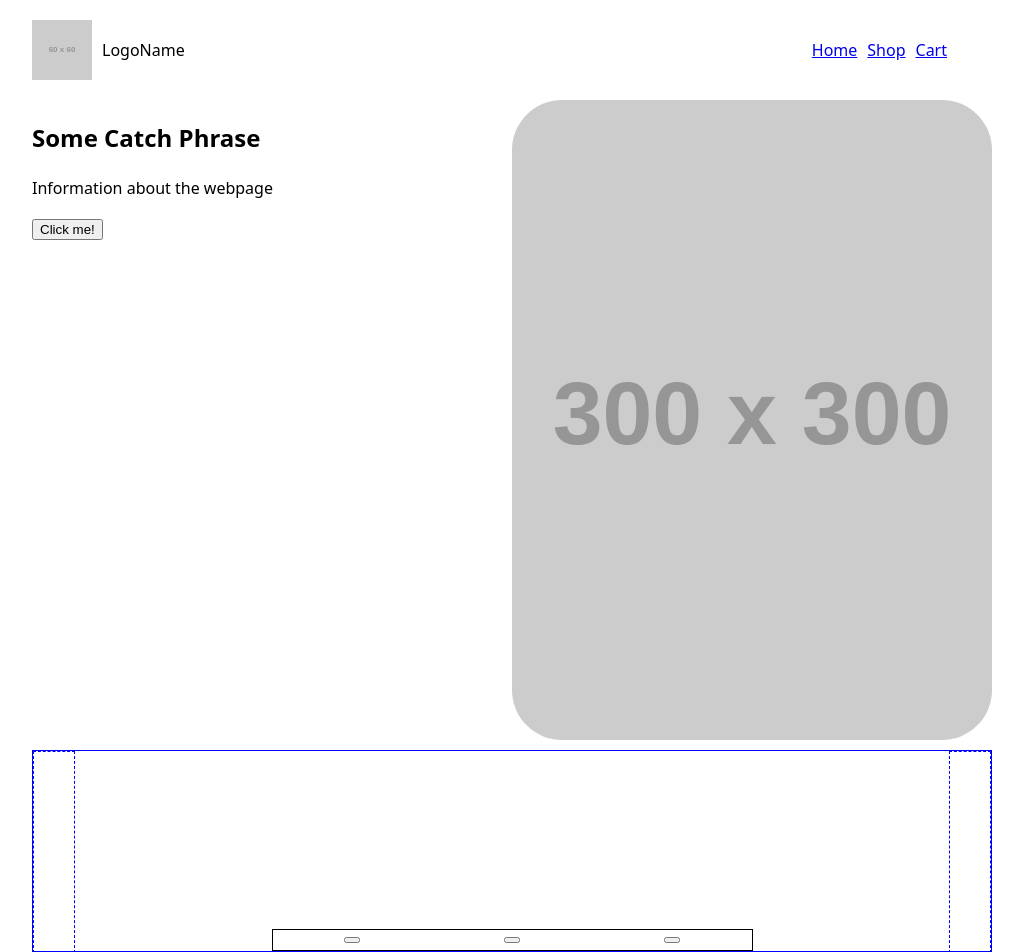
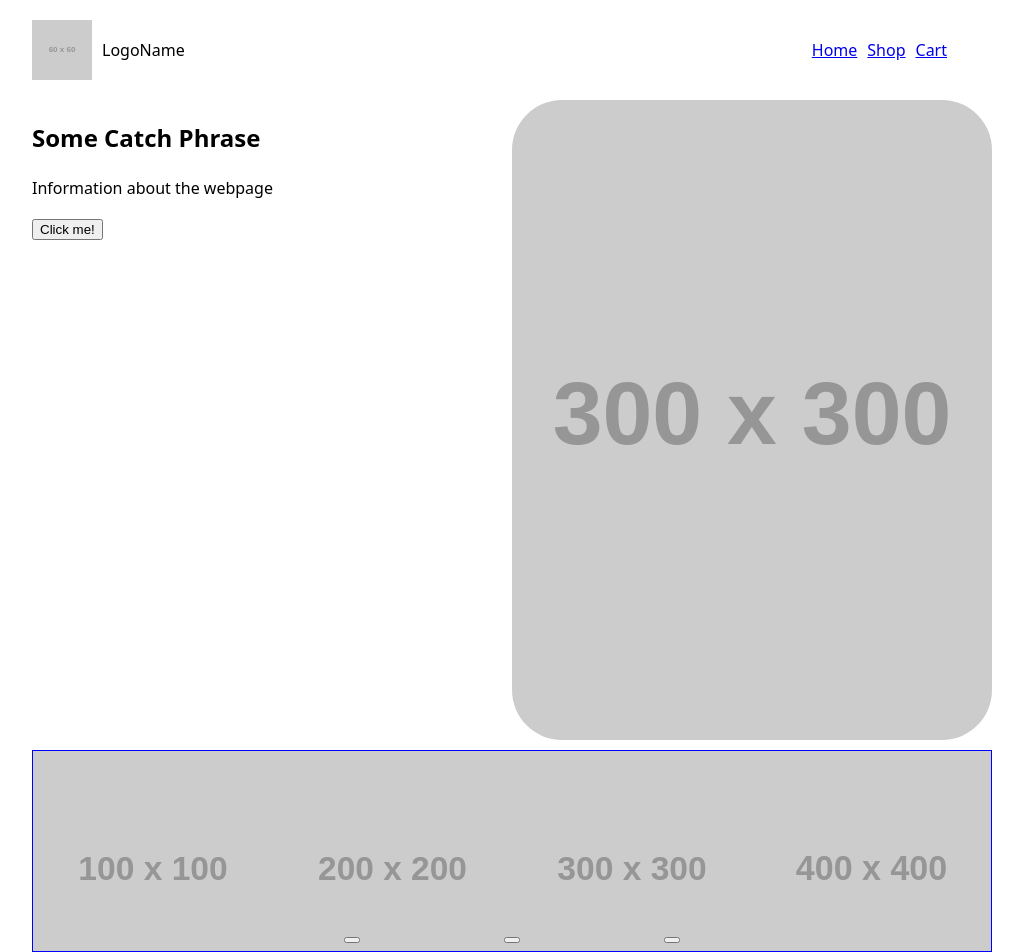
Before and after one commit to boradogan/project_shopping-cart, a React (Vite) app: page / in a window 1280 px wide. Shown: the top 952 px of the page, without its empty margins (128-1151 px from the left). Built offline with nearby package versions, Linux system fonts and the light colour scheme; no server answers.

Commit message:
added basic image caroussel logic

```diff
--- a/src/App.css
+++ b/src/App.css
@@ -2,7 +2,7 @@
   width: clamp(450px, 80%, 1280px);
   margin: 0 auto;
   padding: 0 2rem;
-  min-height: 100vh;
+  min-height: 120vh;
   box-sizing: border-box;
 }
 
@@ -61,12 +61,40 @@ img {
 }
 
 .image-caroussel{
-  display: grid;
-  grid-template-columns: 1fr repeat(3, 2fr) 1fr;
-  grid-template-rows: 1fr;
-  min-height: 200px;
+  /* display: grid; */
+  /* grid-template-columns: 1fr repeat(3, 2fr) 1fr; */
+  /* grid-template-rows: 1fr; */
+
+
+
+  height: 200px;
   border: 1px solid blue;
   position: relative;
+  overflow: hidden;
+}
+.caroussel-image-container{
+   display: flex;
+  flex-direction: row;
+  flex-wrap: nowrap;
+  height: 100%;
+  transition: transform 0.5s ease-out ;
+
+
+
+}
+
+
+.caroussel-item-big{
+  width: 25%;
+  height: 100%;
+
+
+  flex-shrink: 0;
+}
+.caroussel-item-big img{
+  width: 100%;
+
+  object-fit: contain;
 }
 .image-caroussel .button-wrapper{
   height: 20px;
@@ -91,7 +119,9 @@ img {
   flex-direction: column;
   justify-content: center;
 }
-
+.image-caroussel .button-wrapper button{
+  z-index: 999;
+}
 .image-caroussel .direct {
   position: absolute;
   border: 1px dashed blue;
--- a/src/components/ImageCaroussel.jsx
+++ b/src/components/ImageCaroussel.jsx
@@ -1,16 +1,35 @@
+import { useEffect, useRef, useState } from "react"
 export function ImageCaroussel(){
+
+    const [currentIndex, setCurrentIndex] = useState(0)
+    const goToNext = () => {
+        setCurrentIndex(prevIndex =>
+            prevIndex === 6 - 1 ? 0 : prevIndex + 1
+        );
+    };
+
+    const goToPrevious = () => {
+        setCurrentIndex(prevIndex =>
+            prevIndex === 0 ? 6 - 1 : prevIndex - 1
+        );
+    };
+    const containerStyle = {
+        transform: `translateX(-${currentIndex * 25}%)`
+    };
+
     return(
         <div className="image-caroussel">
+
             <div className="button-wrapper">
                 <ul>
                     <li>
-                        <button></button>
+                        <button onClick={goToPrevious}></button>
                     </li>
                     <li>
                         <button></button>
                     </li>
                     <li>
-                        <button></button>
+                        <button onClick={goToNext}></button>
                     </li>
                 </ul>
 
@@ -21,6 +40,28 @@ export function ImageCaroussel(){
             <div className="left direct">
 
             </div>
+            <div className="caroussel-image-container"  style={containerStyle}>
+                <div className="caroussel-item-big">
+                    <img src="https://placehold.co/100" alt="" />
+
+                </div>
+                <div className="caroussel-item-big">
+                    <img src="https://placehold.co/200" alt="" />
+                </div>
+                <div className="caroussel-item-big">
+                    <img src="https://placehold.co/300" alt="" />
+                </div>
+                <div className="caroussel-item-big">
+                    <img src="https://placehold.co/400" alt="" />
+                </div>
+                <div className="caroussel-item-big">
+                    <img src="https://placehold.co/500" alt="" />
+                </div>
+                <div className="caroussel-item-big">
+                    <img src="https://placehold.co/600" alt="" />
+                </div>
+
+            </div>
 
         </div>
     )
```
